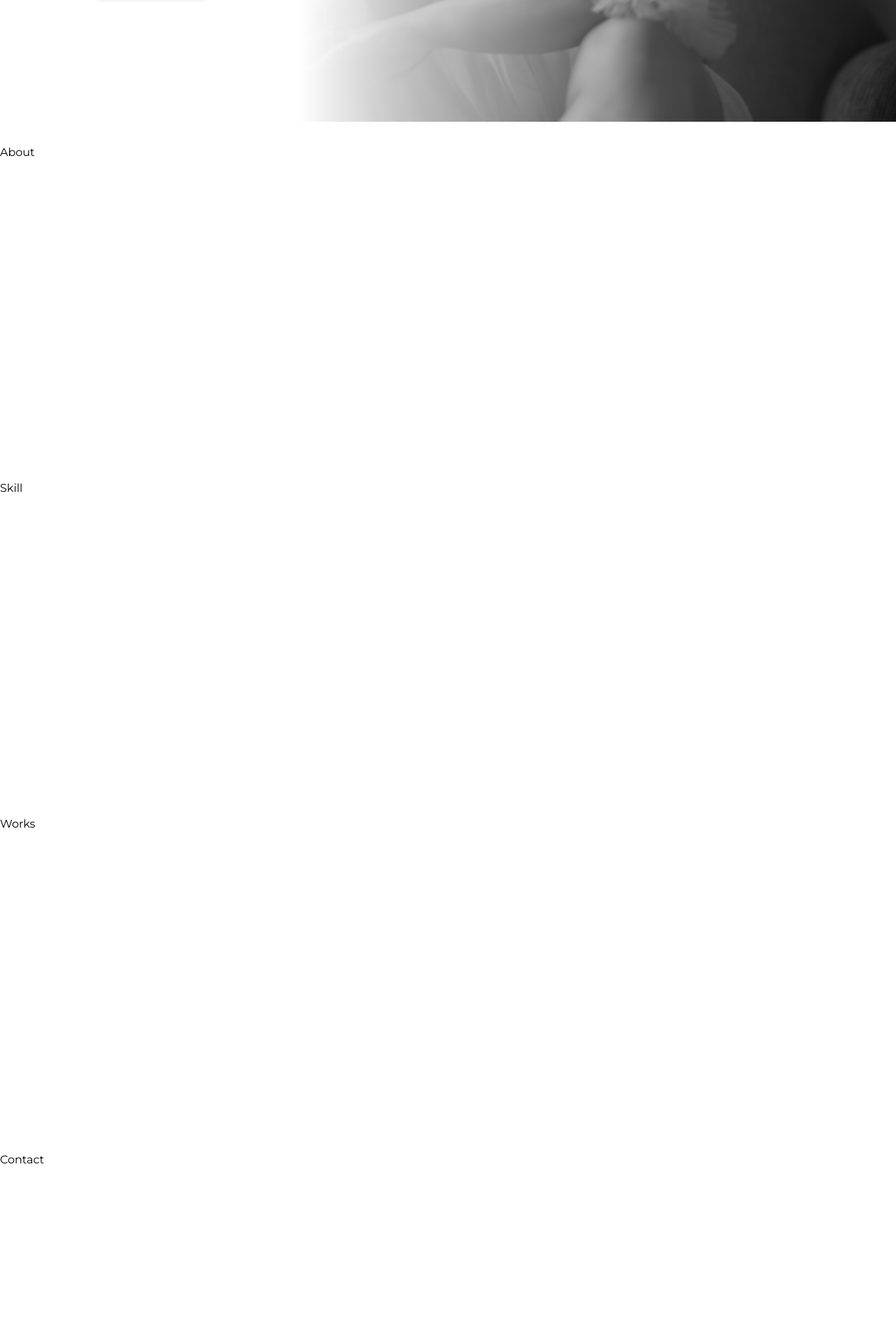
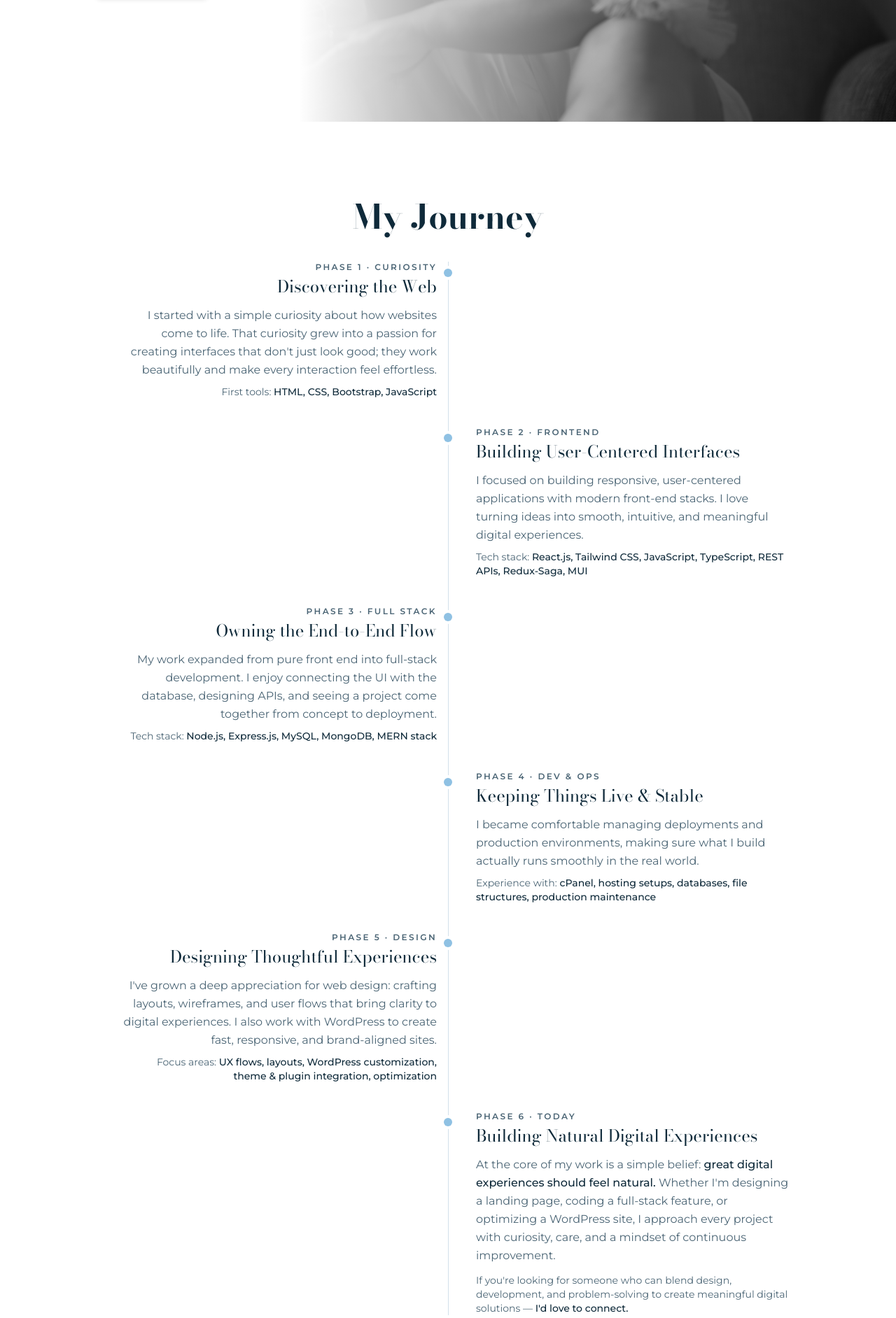
Before and after one commit to jamloresto/portfolio-v4, a PHP site: page / in a window 1280 px wide. Shown: the part 752-2636 px from the top of the page at 70% size. Before the commit the page ends 2416 px from the top, so only its background shows below. Run offline with PHP 8.4, Linux system fonts and the light colour scheme.

Commit message:
add: about section (#9)

```diff
--- a/index.php
+++ b/index.php
@@ -27,7 +27,7 @@
 			<div id="smooth-content">
 				<?php include 'src/components/navigation.php'; ?>
 				<?php include 'src/components/hero.php'; ?>
-				<section id="home" style="min-height:60vh; padding:2rem 0"><h1>About</h1></section>
+				<?php include 'src/components/about.php'; ?>
 				<section id="skill" style="min-height:60vh; padding:2rem 0"><h1>Skill</h1></section>
 				<section id="works" style="min-height:60vh; padding:2rem 0"><h1>Works</h1></section>
 				<section id="contact" style="min-height:60vh; padding:2rem 0"><h1>Contact</h1></section>
--- /dev/null
+++ b/src/components/about.php
@@ -0,0 +1,242 @@
+<section id="about" class="bg-on-primary py-20 lg:py-28">
+  <div class="mx-auto max-w-5xl px-6">
+    <!-- Section heading -->
+    <h2
+      class="font-display font-bold text-4xl md:text-5xl text-text mb-10 md:text-center transition-top transition-fade"
+    >
+      My Journey
+    </h2>
+
+    <div class="relative">
+      <!-- vertical line -->
+      <div
+        class="absolute left-3 top-0 h-full w-px bg-border md:left-1/2 transition-fade"
+      ></div>
+
+      <!-- STAGGER WRAPPER: children will animate from bottom -->
+      <div class="space-y-10">
+        <!-- 1. Curiosity & Frontend Start -->
+        <div class="relative flex gap-6 md:gap-0 transition-right transition-fade">
+          <!-- dot -->
+          <div
+            class="relative z-10 mt-1 flex h-6 w-6 shrink-0 items-center justify-center md:left-1/2 md:-translate-x-1/2"
+          >
+            <span
+              class="inline-flex h-3 w-3 rounded-full bg-accent ring-4 ring-on-primary"
+            ></span>
+          </div>
+
+          <!-- content -->
+          <div class="ml-4 md:ml-0 md:w-1/2 md:pr-10 md:text-right md:mr-auto">
+            <p
+              class="text-xs font-semibold uppercase tracking-[0.2em] text-muted"
+            >
+              Phase 1 · Curiosity
+            </p>
+            <h3 class="mt-1 font-display text-2xl text-text">
+              Discovering the Web
+            </h3>
+            <p
+              class="mt-3 text-sm leading-relaxed text-muted md:text-base"
+            >
+              I started with a simple curiosity about how websites come to life. That
+              curiosity grew into a passion for creating interfaces that don&apos;t just look
+              good; they work beautifully and make every interaction feel effortless.
+            </p>
+            <p class="mt-2 text-sm text-muted">
+              First tools:
+              <span class="font-medium text-text">HTML, CSS, Bootstrap, JavaScript</span>
+            </p>
+          </div>
+        </div>
+
+        <!-- 2. Frontend Specialization -->
+        <div class="relative flex gap-6 md:gap-0 transition-left transition-fade">
+          <!-- dot -->
+          <div
+            class="relative z-10 mt-1 flex h-6 w-6 shrink-0 items-center justify-center md:left-1/2 md:-translate-x-1/2"
+          >
+            <span
+              class="inline-flex h-3 w-3 rounded-full bg-accent ring-4 ring-on-primary"
+            ></span>
+          </div>
+
+          <!-- content -->
+          <div class="ml-4 md:mr-0 md:w-1/2 md:pl-10 md:ml-auto">
+            <p
+              class="text-xs font-semibold uppercase tracking-[0.2em] text-muted"
+            >
+              Phase 2 · Frontend
+            </p>
+            <h3 class="mt-1 font-display text-2xl text-text">
+              Building User-Centered Interfaces
+            </h3>
+            <p
+              class="mt-3 text-sm leading-relaxed text-muted md:text-base"
+            >
+              I focused on building responsive, user-centered applications with modern
+              front-end stacks. I love turning ideas into smooth, intuitive, and meaningful
+              digital experiences.
+            </p>
+            <p class="mt-2 text-sm text-muted">
+              Tech stack:
+              <span class="font-medium text-text">
+                React.js, Tailwind CSS, JavaScript, TypeScript, REST APIs, Redux-Saga, MUI
+              </span>
+            </p>
+          </div>
+        </div>
+
+        <!-- 3. Full-stack Expansion -->
+        <div class="relative flex gap-6 md:gap-0 transition-right transition-fade">
+          <!-- dot -->
+          <div
+            class="relative z-10 mt-1 flex h-6 w-6 shrink-0 items-center justify-center md:left-1/2 md:-translate-x-1/2"
+          >
+            <span
+              class="inline-flex h-3 w-3 rounded-full bg-accent ring-4 ring-on-primary"
+            ></span>
+          </div>
+
+          <!-- content -->
+          <div class="ml-4 md:ml-0 md:w-1/2 md:pr-10 md:text-right md:mr-auto">
+            <p
+              class="text-xs font-semibold uppercase tracking-[0.2em] text-muted"
+            >
+              Phase 3 · Full Stack
+            </p>
+            <h3 class="mt-1 font-display text-2xl text-text">
+              Owning the End-to-End Flow
+            </h3>
+            <p
+              class="mt-3 text-sm leading-relaxed text-muted md:text-base"
+            >
+              My work expanded from pure front end into full-stack development. I enjoy
+              connecting the UI with the database, designing APIs, and seeing a project
+              come together from concept to deployment.
+            </p>
+            <p class="mt-2 text-sm text-muted">
+              Tech stack:
+              <span class="font-medium text-text">
+                Node.js, Express.js, MySQL, MongoDB, MERN stack
+              </span>
+            </p>
+          </div>
+        </div>
+
+        <!-- 4. Deployment & Hosting -->
+        <div class="relative flex gap-6 md:gap-0 transition-left transition-fade">
+          <!-- dot -->
+          <div
+            class="relative z-10 mt-1 flex h-6 w-6 shrink-0 items-center justify-center md:left-1/2 md:-translate-x-1/2"
+          >
+            <span
+              class="inline-flex h-3 w-3 rounded-full bg-accent ring-4 ring-on-primary"
+            ></span>
+          </div>
+
+          <!-- content -->
+          <div class="ml-4 md:mr-0 md:w-1/2 md:pl-10 md:ml-auto">
+            <p
+              class="text-xs font-semibold uppercase tracking-[0.2em] text-muted"
+            >
+              Phase 4 · Dev & Ops
+            </p>
+            <h3 class="mt-1 font-display text-2xl text-text">
+              Keeping Things Live & Stable
+            </h3>
+            <p
+              class="mt-3 text-sm leading-relaxed text-muted md:text-base"
+            >
+              I became comfortable managing deployments and production environments, making
+              sure what I build actually runs smoothly in the real world.
+            </p>
+            <p class="mt-2 text-sm text-muted">
+              Experience with:
+              <span class="font-medium text-text">
+                cPanel, hosting setups, databases, file structures, production maintenance
+              </span>
+            </p>
+          </div>
+        </div>
+
+        <!-- 5. Design & WordPress -->
+        <div class="relative flex gap-6 md:gap-0 transition-right transition-fade">
+          <!-- dot -->
+          <div
+            class="relative z-10 mt-1 flex h-6 w-6 shrink-0 items-center justify-center md:left-1/2 md:-translate-x-1/2"
+          >
+            <span
+              class="inline-flex h-3 w-3 rounded-full bg-accent ring-4 ring-on-primary"
+            ></span>
+          </div>
+
+          <!-- content -->
+          <div class="ml-4 md:ml-0 md:w-1/2 md:pr-10 md:text-right md:mr-auto">
+            <p
+              class="text-xs font-semibold uppercase tracking-[0.2em] text-muted"
+            >
+              Phase 5 · Design
+            </p>
+            <h3 class="mt-1 font-display text-2xl text-text">
+              Designing Thoughtful Experiences
+            </h3>
+            <p
+              class="mt-3 text-sm leading-relaxed text-muted md:text-base"
+            >
+              I&apos;ve grown a deep appreciation for web design: crafting layouts, wireframes,
+              and user flows that bring clarity to digital experiences. I also work with
+              WordPress to create fast, responsive, and brand-aligned sites.
+            </p>
+            <p class="mt-2 text-sm text-muted">
+              Focus areas:
+              <span class="font-medium text-text">
+                UX flows, layouts, WordPress customization, theme & plugin integration, optimization
+              </span>
+            </p>
+          </div>
+        </div>
+
+        <!-- 6. Today & Philosophy -->
+        <div class="relative flex gap-6 md:gap-0 transition-left transition-fade">
+          <!-- dot -->
+          <div
+            class="relative z-10 mt-1 flex h-6 w-6 shrink-0 items-center justify-center md:left-1/2 md:-translate-x-1/2"
+          >
+            <span
+              class="inline-flex h-3 w-3 rounded-full bg-accent ring-4 ring-on-primary"
+            ></span>
+          </div>
+
+          <!-- content -->
+          <div class="ml-4 md:mr-0 md:w-1/2 md:pl-10 md:ml-auto">
+            <p
+              class="text-xs font-semibold uppercase tracking-[0.2em] text-muted"
+            >
+              Phase 6 · Today
+            </p>
+            <h3 class="mt-1 font-display text-2xl text-text">
+              Building Natural Digital Experiences
+            </h3>
+            <p
+              class="mt-3 text-sm leading-relaxed text-muted md:text-base"
+            >
+              At the core of my work is a simple belief:
+              <span class="font-medium text-text">
+                great digital experiences should feel natural.
+              </span>
+              Whether I&apos;m designing a landing page, coding a full-stack feature, or
+              optimizing a WordPress site, I approach every project with curiosity, care,
+              and a mindset of continuous improvement.
+            </p>
+            <p class="mt-3 text-sm text-muted">
+              If you&apos;re looking for someone who can blend design, development, and
+              problem-solving to create meaningful digital solutions —
+              <span class="font-medium text-text">I&apos;d love to connect.</span>
+            </p>
+          </div>
+        </div>
+      </div>
+    </div>
+  </div>
+</section>
--- a/src/styles/output.css
+++ b/src/styles/output.css
@@ -11,12 +11,16 @@
     --container-xl: 36rem;
     --container-5xl: 64rem;
     --container-6xl: 72rem;
+    --text-xs: 0.75rem;
+    --text-xs--line-height: calc(1 / 0.75);
     --text-sm: 0.875rem;
     --text-sm--line-height: calc(1.25 / 0.875);
     --text-base: 1rem;
     --text-base--line-height: calc(1.5 / 1);
     --text-lg: 1.125rem;
     --text-lg--line-height: calc(1.75 / 1.125);
+    --text-2xl: 1.5rem;
+    --text-2xl--line-height: calc(2 / 1.5);
     --text-4xl: 2.25rem;
     --text-4xl--line-height: calc(2.5 / 2.25);
     --text-5xl: 3rem;
@@ -26,6 +30,7 @@
     --text-7xl: 4.5rem;
     --text-7xl--line-height: 1;
     --font-weight-medium: 500;
+    --font-weight-semibold: 600;
     --font-weight-bold: 700;
     --font-weight-extrabold: 800;
     --font-weight-black: 900;
@@ -302,6 +307,9 @@
   .left-1\/2 {
     left: calc(1/2 * 100%);
   }
+  .left-3 {
+    left: calc(var(--spacing) * 3);
+  }
   .z-10 {
     z-index: 10;
   }
@@ -329,6 +337,15 @@
   .mx-auto {
     margin-inline: auto;
   }
+  .mt-1 {
+    margin-top: calc(var(--spacing) * 1);
+  }
+  .mt-2 {
+    margin-top: calc(var(--spacing) * 2);
+  }
+  .mt-3 {
+    margin-top: calc(var(--spacing) * 3);
+  }
   .mt-6 {
     margin-top: calc(var(--spacing) * 6);
   }
@@ -341,6 +358,12 @@
   .mr-auto {
     margin-right: auto;
   }
+  .mb-10 {
+    margin-bottom: calc(var(--spacing) * 10);
+  }
+  .ml-4 {
+    margin-left: calc(var(--spacing) * 4);
+  }
   .ml-6 {
     margin-left: calc(var(--spacing) * 6);
   }
@@ -377,6 +400,12 @@
   .h-2 {
     height: calc(var(--spacing) * 2);
   }
+  .h-3 {
+    height: calc(var(--spacing) * 3);
+  }
+  .h-6 {
+    height: calc(var(--spacing) * 6);
+  }
   .h-9 {
     height: calc(var(--spacing) * 9);
   }
@@ -404,15 +433,36 @@
   .h-screen {
     height: 100vh;
   }
+  .\!w-1\/2 {
+    width: calc(1/2 * 100%) !important;
+  }
+  .w-1 {
+    width: calc(var(--spacing) * 1);
+  }
+  .w-1\/2 {
+    width: calc(1/2 * 100%);
+  }
+  .w-1\/2\! {
+    width: calc(1/2 * 100%) !important;
+  }
+  .w-3 {
+    width: calc(var(--spacing) * 3);
+  }
   .w-5 {
     width: calc(var(--spacing) * 5);
   }
+  .w-6 {
+    width: calc(var(--spacing) * 6);
+  }
   .w-10 {
     width: calc(var(--spacing) * 10);
   }
   .w-52 {
     width: calc(var(--spacing) * 52);
   }
+  .w-\[50vw\] {
+    width: 50vw;
+  }
   .w-\[100vw\] {
     width: 100vw;
   }
@@ -425,6 +475,9 @@
   .w-full {
     width: 100%;
   }
+  .w-px {
+    width: 1px;
+  }
   .w-screen {
     width: 100vw;
   }
@@ -445,6 +498,15 @@
   }
   .flex-1 {
     flex: 1;
+  }
+  .flex-shrink {
+    flex-shrink: 1;
+  }
+  .flex-shrink-0 {
+    flex-shrink: 0;
+  }
+  .shrink-0 {
+    flex-shrink: 0;
   }
   .border-collapse {
     border-collapse: collapse;
@@ -531,6 +593,13 @@
   }
   .gap-12 {
     gap: calc(var(--spacing) * 12);
+  }
+  .space-y-10 {
+    :where(& > :not(:last-child)) {
+      --tw-space-y-reverse: 0;
+      margin-block-start: calc(calc(var(--spacing) * 10) * var(--tw-space-y-reverse));
+      margin-block-end: calc(calc(var(--spacing) * 10) * calc(1 - var(--tw-space-y-reverse)));
+    }
   }
   .overflow-hidden {
     overflow: hidden;
@@ -557,6 +626,9 @@
       border-color: color-mix(in oklab, var(--color-border) 40%, transparent);
     }
   }
+  .bg-accent {
+    background-color: var(--color-accent);
+  }
   .bg-border {
     background-color: var(--color-border);
   }
@@ -671,6 +743,10 @@
   .font-display {
     font-family: var(--font-display);
   }
+  .text-2xl {
+    font-size: var(--text-2xl);
+    line-height: var(--tw-leading, var(--text-2xl--line-height));
+  }
   .text-4xl {
     font-size: var(--text-4xl);
     line-height: var(--tw-leading, var(--text-4xl--line-height));
@@ -683,6 +759,10 @@
     font-size: var(--text-sm);
     line-height: var(--tw-leading, var(--text-sm--line-height));
   }
+  .text-xs {
+    font-size: var(--text-xs);
+    line-height: var(--tw-leading, var(--text-xs--line-height));
+  }
   .leading-relaxed {
     --tw-leading: var(--leading-relaxed);
     line-height: var(--leading-relaxed);
@@ -703,6 +783,14 @@
     --tw-font-weight: var(--font-weight-medium);
     font-weight: var(--font-weight-medium);
   }
+  .font-semibold {
+    --tw-font-weight: var(--font-weight-semibold);
+    font-weight: var(--font-weight-semibold);
+  }
+  .tracking-\[0\.2em\] {
+    --tw-tracking: 0.2em;
+    letter-spacing: 0.2em;
+  }
   .tracking-tight {
     --tw-tracking: var(--tracking-tight);
     letter-spacing: var(--tracking-tight);
@@ -722,6 +810,9 @@
   .text-text {
     color: var(--color-text);
   }
+  .uppercase {
+    text-transform: uppercase;
+  }
   .underline {
     text-decoration-line: underline;
   }
@@ -751,6 +842,9 @@
   }
   .ring-border {
     --tw-ring-color: var(--color-border);
+  }
+  .ring-on-primary {
+    --tw-ring-color: var(--color-on-primary);
   }
   .outline {
     outline-style: var(--tw-outline-style);
@@ -854,6 +948,31 @@
       right: calc(var(--spacing) * 0);
     }
   }
+  .md\:left-1\/2 {
+    @media (width >= 48rem) {
+      left: calc(1/2 * 100%);
+    }
+  }
+  .md\:mr-0 {
+    @media (width >= 48rem) {
+      margin-right: calc(var(--spacing) * 0);
+    }
+  }
+  .md\:mr-auto {
+    @media (width >= 48rem) {
+      margin-right: auto;
+    }
+  }
+  .md\:ml-0 {
+    @media (width >= 48rem) {
+      margin-left: calc(var(--spacing) * 0);
+    }
+  }
+  .md\:ml-auto {
+    @media (width >= 48rem) {
+      margin-left: auto;
+    }
+  }
   .md\:block {
     @media (width >= 48rem) {
       display: block;
@@ -889,11 +1008,47 @@
       width: calc(2/3 * 100%);
     }
   }
+  .md\:w-2\/5 {
+    @media (width >= 48rem) {
+      width: calc(2/5 * 100%);
+    }
+  }
+  .md\:w-3\/5 {
+    @media (width >= 48rem) {
+      width: calc(3/5 * 100%);
+    }
+  }
+  .md\:w-3\/8 {
+    @media (width >= 48rem) {
+      width: calc(3/8 * 100%);
+    }
+  }
+  .md\:w-5\/8 {
+    @media (width >= 48rem) {
+      width: calc(5/8 * 100%);
+    }
+  }
+  .md\:w-5\/12 {
+    @media (width >= 48rem) {
+      width: calc(5/12 * 100%);
+    }
+  }
+  .md\:w-7\/12 {
+    @media (width >= 48rem) {
+      width: calc(7/12 * 100%);
+    }
+  }
   .md\:w-64 {
     @media (width >= 48rem) {
       width: calc(var(--spacing) * 64);
     }
   }
+  .md\:-translate-x-1\/2 {
+    @media (width >= 48rem) {
+      --tw-translate-x: calc(calc(1/2 * 100%) * -1);
+      translate: var(--tw-translate-x) var(--tw-translate-y);
+    }
+  }
   .md\:flex-row {
     @media (width >= 48rem) {
       flex-direction: row;
@@ -904,11 +1059,21 @@
       align-items: center;
     }
   }
+  .md\:gap-0 {
+    @media (width >= 48rem) {
+      gap: calc(var(--spacing) * 0);
+    }
+  }
   .md\:gap-6 {
     @media (width >= 48rem) {
       gap: calc(var(--spacing) * 6);
     }
   }
+  .md\:gap-10 {
+    @media (width >= 48rem) {
+      gap: calc(var(--spacing) * 10);
+    }
+  }
   .md\:bg-right {
     @media (width >= 48rem) {
       background-position: right;
@@ -922,6 +1087,46 @@
   .md\:py-4 {
     @media (width >= 48rem) {
       padding-block: calc(var(--spacing) * 4);
+    }
+  }
+  .md\:pr-10 {
+    @media (width >= 48rem) {
+      padding-right: calc(var(--spacing) * 10);
+    }
+  }
+  .md\:pr-16 {
+    @media (width >= 48rem) {
+      padding-right: calc(var(--spacing) * 16);
+    }
+  }
+  .md\:pr-20 {
+    @media (width >= 48rem) {
+      padding-right: calc(var(--spacing) * 20);
+    }
+  }
+  .md\:pr-24 {
+    @media (width >= 48rem) {
+      padding-right: calc(var(--spacing) * 24);
+    }
+  }
+  .md\:pl-10 {
+    @media (width >= 48rem) {
+      padding-left: calc(var(--spacing) * 10);
+    }
+  }
+  .md\:pl-24 {
+    @media (width >= 48rem) {
+      padding-left: calc(var(--spacing) * 24);
+    }
+  }
+  .md\:text-center {
+    @media (width >= 48rem) {
+      text-align: center;
+    }
+  }
+  .md\:text-right {
+    @media (width >= 48rem) {
+      text-align: right;
     }
   }
   .md\:text-5xl {
@@ -934,6 +1139,12 @@
     @media (width >= 48rem) {
       font-size: var(--text-7xl);
       line-height: var(--tw-leading, var(--text-7xl--line-height));
+    }
+  }
+  .md\:text-base {
+    @media (width >= 48rem) {
+      font-size: var(--text-base);
+      line-height: var(--tw-leading, var(--text-base--line-height));
     }
   }
   .md\:opacity-100 {
@@ -1111,6 +1322,11 @@ html {
 @property --tw-skew-y {
   syntax: "*";
   inherits: false;
+}
+@property --tw-space-y-reverse {
+  syntax: "*";
+  inherits: false;
+  initial-value: 0;
 }
 @property --tw-border-style {
   syntax: "*";
@@ -1348,6 +1564,7 @@ html {
       --tw-rotate-z: initial;
       --tw-skew-x: initial;
       --tw-skew-y: initial;
+      --tw-space-y-reverse: 0;
       --tw-border-style: solid;
       --tw-gradient-position: initial;
       --tw-gradient-from: #0000;
```
Also changed, not shown: src/js/custom/animation.js (+0 -52 lines), package-lock.json.
